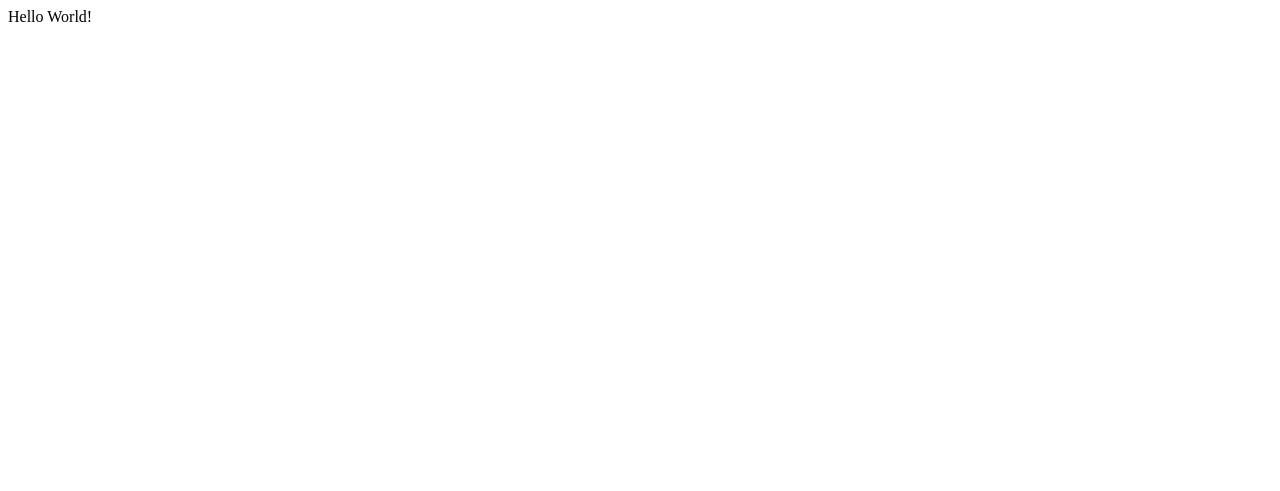
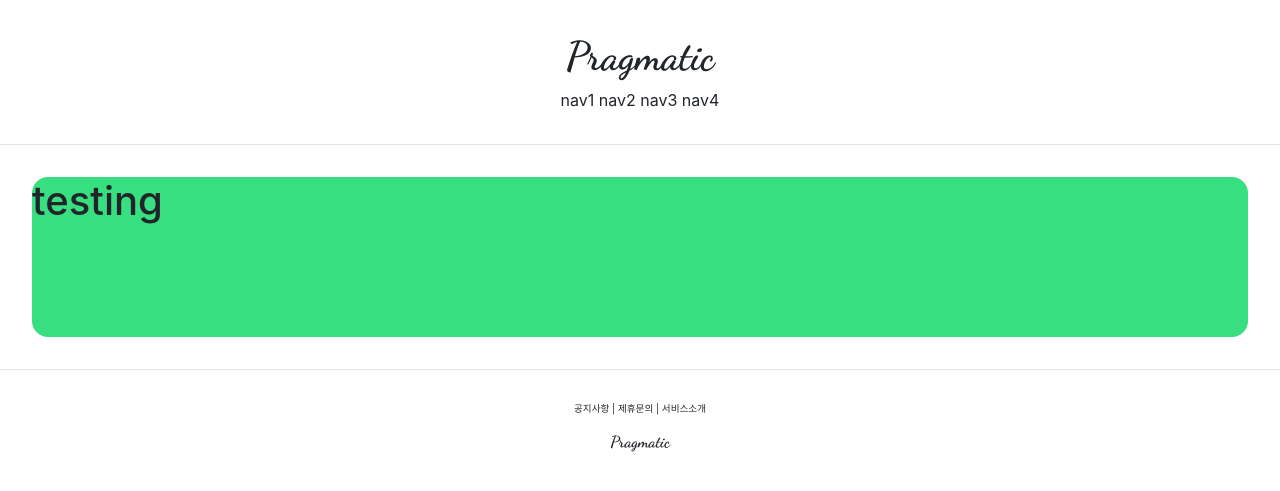
Before and after one commit to Songkihoon/pragmatic, a Django app: page /account/hello_world/ in a window 1280 px wide. Before the commit the part shown is almost empty. Shown: the top 491 px of the page. Run offline with Django 3.2, Linux system fonts and the light colour scheme; some libraries are stand-ins or nearby versions.

Commit message:
20201207_Study_lecture11_.css

```diff
--- /dev/null
+++ b/accountapp/templates/accountapp/hello_world.html
@@ -0,0 +1,12 @@
+{% extends 'base.html' %}
+
+{% block content %}
+
+<div style="height: 10rem; background-color: #38df81; border-radius:1rem; margin: 2rem;">
+    <h1>
+        testing
+    </h1>
+
+</div>
+
+{% endblock %}
--- a/accountapp/views.py
+++ b/accountapp/views.py
@@ -4,4 +4,4 @@ from django.shortcuts import render
 # Create your views here.
 
 def hello_world(request):
-    return render(request,'base.html')
+    return render(request,'accountapp/hello_world.html')
--- a/pragmatic/settings.py
+++ b/pragmatic/settings.py
@@ -133,3 +133,9 @@ USE_TZ = True
 # https://docs.djangoproject.com/en/3.1/howto/static-files/
 
 STATIC_URL = '/static/'
+
+STATIC_ROOT = os.path.join(BASE_DIR, 'staticfiles')
+
+STATICFILES_DIR = [
+    BASE_DIR / "static",
+]
--- a/templates/base.html
+++ b/templates/base.html
@@ -1,10 +1,16 @@
 <!DOCTYPE html>
-<html lang="en">
-<head>
-    <meta charset="UTF-8">
-    <title>Title</title>
-</head>
+<html lang="ko">
+
+{% include 'head.html' %}
+
 <body>
-  Hello World!
+{% include 'header.html' %}
+
+<hr>
+{% block content %}
+{% endblock %}
+<hr>
+{% include 'bottom.html' %}
+
 </body>
 </html>
--- /dev/null
+++ b/templates/bottom.html
@@ -0,0 +1,11 @@
+<div style="text-align:center; margin-top : 2rem; ">
+  <div style="font-size:.6rem">
+    <span>공지사항</span> |
+    <span>제휴문의</span> |
+    <span>서비스소개</span>
+  </div>
+  <div style="margin-top: 1rem">
+    <h6 style="margin-top: 1rem; font-family: 'Dancing Script', cursive;">Pragmatic</h6>
+  </div>
+
+  </div>
--- /dev/null
+++ b/templates/head.html
@@ -0,0 +1,13 @@
+<head>
+    <meta charset="UTF-8">
+    <title>Pragmatic</title>
+<!--BOOTSTRAP LINK-->
+    <link rel="stylesheet" href="https://cdn.jsdelivr.net/npm/bootstra
+    p@4.5.3/dist/css/bootstrap.min.css" integrity="sha384
+    -TX8t27EcRE3e/ihU7zmQxVncDAy5uIKz4rEkgIXeMed4M0jl
+    fIDPvg6uqKI2xXr2" crossorigin="anonymous">
+<!--Google Fonts Link-->
+
+    <link rel="preconnect" href="https://fonts.gstatic.com">
+<link href="https://fonts.googleapis.com/css2?family=Dancing+Script:wght@700&display=swap" rel="stylesheet">
+</head>
--- /dev/null
+++ b/templates/header.html
@@ -0,0 +1,14 @@
+<div style="text-align:center ; margin: 2rem 0; ">
+     <div>
+     <h1 style= "font-family: 'Dancing Script', cursive;">Pragmatic</h1>
+
+       </div>
+     <div>
+       <span>nav1</span>
+       <span>nav2</span>
+       <span>nav3</span>
+       <span>nav4</span>
+     </div>
+
+
+   </div>
```
Also changed, not shown: static/base.css (added).
